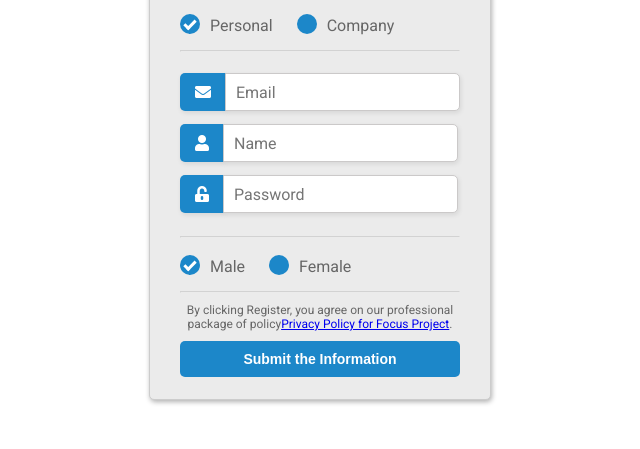
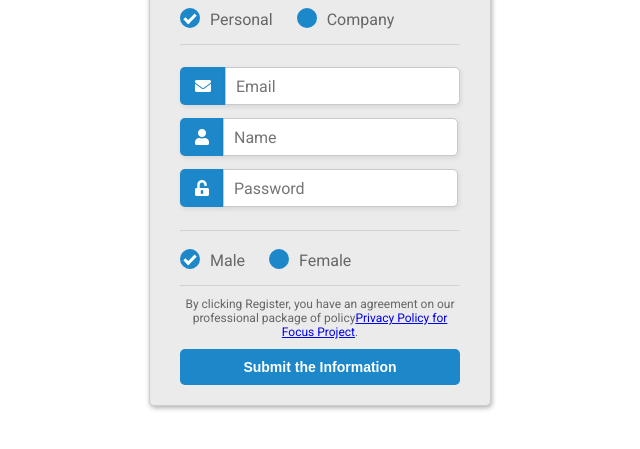
Before and after one commit to emmanuelcodes2020/index-html, a plain HTML site: page index.html in a window 1280 px wide. Shown: the part 241-690 px from the top of the page, without its empty margins (320-960 px from the left). Drawn offline with Linux system fonts and the light colour scheme.

Commit message:
html file2

```diff
--- a/index.html
+++ b/index.html
@@ -157,7 +157,7 @@
         </div>
         <hr>
         <div class="btn-block">
-          <p>By clicking Register, you agree on our professional package of policy<a href="https://www.w3docs.com/privacy-policy">Privacy Policy for Focus Project</a>.</p>
+          <p>By clicking Register, you have an agreement  on our professional package of policy<a href="https://www.w3docs.com/privacy-policy">Privacy Policy for Focus Project</a>.</p>
           <button type="submit" href="/">Submit the Information</button>
         </div>
       </form>
```
